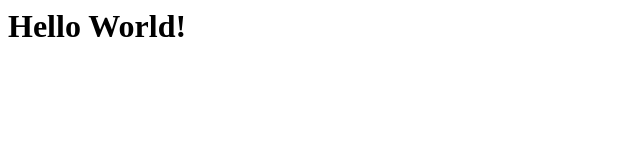
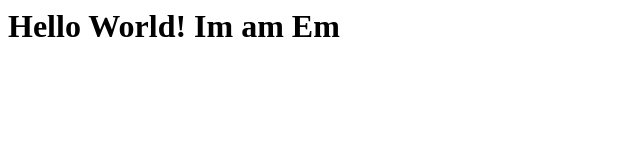
Before and after one commit to olsonem/potential-memory, a plain HTML site: page index.html in a window 1280 px wide. Shown: the whole page, without its empty margins (0-640 px from the left). Drawn offline with Linux system fonts and the light colour scheme.

Commit message:
completed assignment

```diff
--- a/index.html
+++ b/index.html
@@ -3,6 +3,6 @@
   <title> Building a page on code anywhere</title>
 </head>
 <body>
-  <h1>Hello World!</h1>
+  <h1>Hello World! Im am Em</h1>
 </body>
 </html>
```
